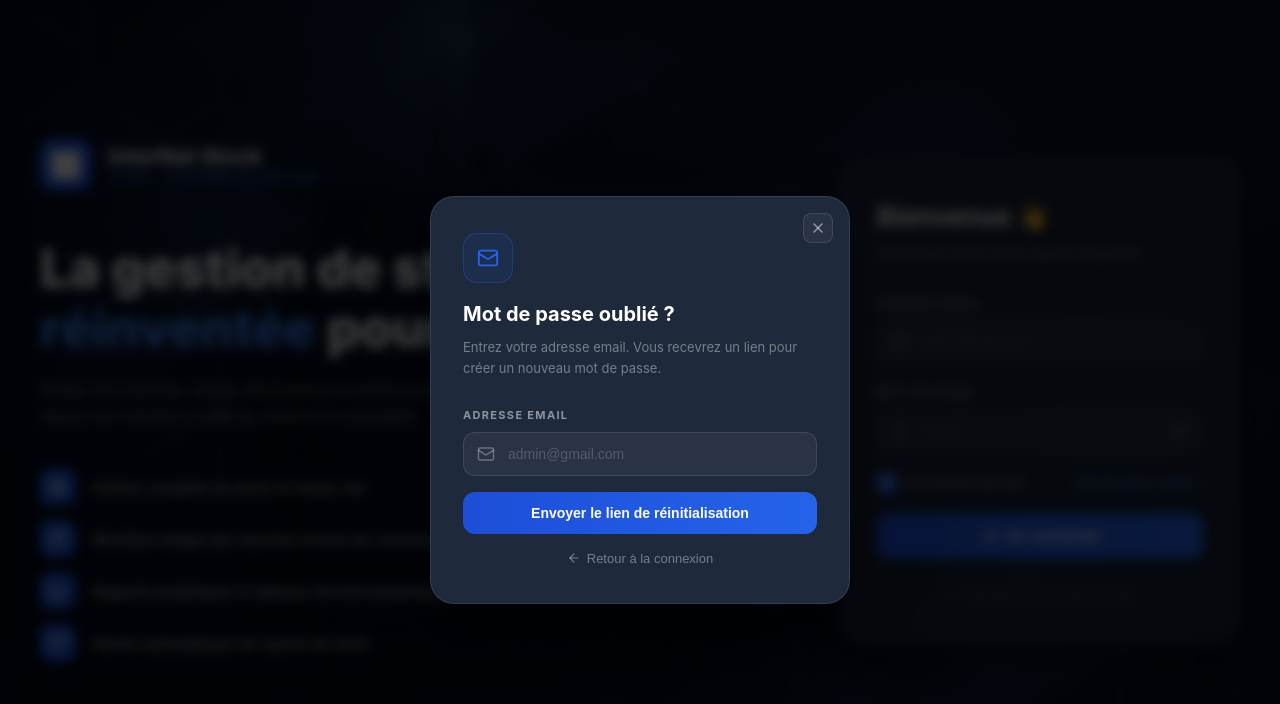
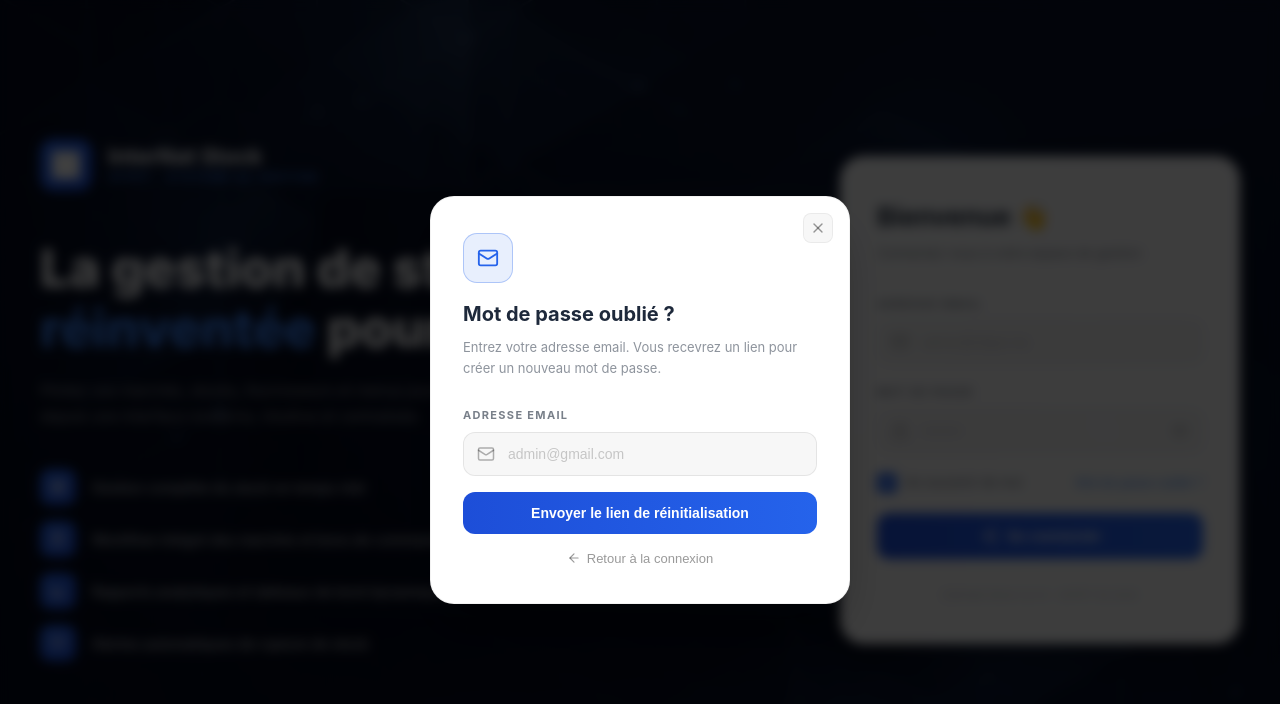
Before and after one commit to ZahiriAsma/projet-setnance, a React (Vite) app in the folder react-frontend/: page / in a window 1280 px wide. Both pictures are taken after a click on the button "Mot de passe oublié ?". Shown: the top 704 px of the page. Built offline with nearby package versions, Linux system fonts and the light colour scheme.

Commit message:
Update login card background to white and adjust text colors

```diff
--- a/react-frontend/src/components/LoginPage.jsx
+++ b/react-frontend/src/components/LoginPage.jsx
@@ -7,16 +7,16 @@ import cardBg from '../assets/login_bg.png';
 /* ─────────────── Shared Styles ─────────────── */
 const inputStyle = (focused) => ({
     width: '100%', boxSizing: 'border-box',
-    background: 'rgba(255,255,255,0.05)',
-    border: `1px solid ${focused ? '#2563eb' : 'rgba(255,255,255,0.1)'}`,
+    background: 'rgba(0,0,0,0.03)',
+    border: `1px solid ${focused ? '#2563eb' : 'rgba(0,0,0,0.08)'}`,
     borderRadius: '12px',
     padding: '13px 14px 13px 44px',
-    color: 'white', fontSize: '14px', outline: 'none',
+    color: '#1e293b', fontSize: '14px', outline: 'none',
     transition: 'border-color 0.2s',
 });
 
 const labelStyle = {
-    display: 'block', color: 'rgba(255,255,255,0.5)',
+    display: 'block', color: 'rgba(30, 41, 59, 0.6)',
     fontSize: '11px', fontWeight: '700',
     letterSpacing: '0.12em', textTransform: 'uppercase', marginBottom: '8px',
 };
@@ -52,19 +52,19 @@ const ForgotModal = ({ onClose }) => {
             padding: '24px', backdropFilter: 'blur(6px)',
         }}>
             <div style={{
-                background: '#1e293b',
-                border: '1px solid rgba(255,255,255,0.1)',
+                background: 'white',
+                border: '1px solid rgba(0,0,0,0.05)',
                 borderRadius: '24px', padding: '36px 32px',
                 width: '100%', maxWidth: '420px',
                 boxSizing: 'border-box', position: 'relative',
-                boxShadow: '0 25px 50px -12px rgba(0, 0, 0, 0.5)',
+                boxShadow: '0 25px 50px -12px rgba(0, 0, 0, 0.3)',
             }}>
                 <button onClick={onClose} style={{
                     position: 'absolute', top: '16px', right: '16px',
-                    background: 'rgba(255,255,255,0.05)',
-                    border: '1px solid rgba(255,255,255,0.1)',
+                    background: 'rgba(0,0,0,0.03)',
+                    border: '1px solid rgba(0,0,0,0.05)',
                     borderRadius: '8px', padding: '6px', cursor: 'pointer',
-                    color: 'rgba(255,255,255,0.5)', display: 'flex', alignItems: 'center',
+                    color: 'rgba(0,0,0,0.4)', display: 'flex', alignItems: 'center',
                 }}>
                     <X style={{ width: '16px', height: '16px' }} />
                 </button>
@@ -80,17 +80,17 @@ const ForgotModal = ({ onClose }) => {
                         }}>
                             <Mail style={{ width: '28px', height: '28px', color: '#2563eb' }} />
                         </div>
-                        <h3 style={{ color: 'white', fontSize: '20px', fontWeight: '700', margin: '0 0 10px' }}>
+                        <h3 style={{ color: '#1e293b', fontSize: '20px', fontWeight: '700', margin: '0 0 10px' }}>
                             Email envoyé ! ✅
                         </h3>
-                        <p style={{ color: 'rgba(255,255,255,0.5)', fontSize: '14px', lineHeight: '1.6', margin: '0 0 8px' }}>
+                        <p style={{ color: 'rgba(30, 41, 59, 0.6)', fontSize: '14px', lineHeight: '1.6', margin: '0 0 8px' }}>
                             Un lien de réinitialisation a été envoyé à
                         </p>
                         <p style={{ color: '#3b82f6', fontWeight: '600', fontSize: '14px', margin: '0 0 24px' }}>
                             {email}
                         </p>
-                        <p style={{ color: 'rgba(255,255,255,0.35)', fontSize: '12px', margin: '0 0 28px', lineHeight: '1.6' }}>
-                            Vérifiez votre boîte de réception et cliquez sur le lien pour réinitialiser votre mot de passe. Le lien expire dans <strong style={{ color: 'rgba(255,255,255,0.6)' }}>60 minutes</strong>.
+                        <p style={{ color: 'rgba(30, 41, 59, 0.45)', fontSize: '12px', margin: '0 0 28px', lineHeight: '1.6' }}>
+                            Vérifiez votre boîte de réception et cliquez sur le lien pour réinitialiser votre mot de passe. Le lien expire dans <strong style={{ color: 'rgba(30, 41, 59, 0.7)' }}>60 minutes</strong>.
                         </p>
                         <button onClick={onClose} style={{
                             background: 'linear-gradient(90deg, #1d4ed8, #2563eb)',
@@ -113,10 +113,10 @@ const ForgotModal = ({ onClose }) => {
                             }}>
                                 <Mail style={{ width: '22px', height: '22px', color: '#2563eb' }} />
                             </div>
-                            <h3 style={{ color: 'white', fontSize: '20px', fontWeight: '700', margin: '0 0 8px' }}>
+                            <h3 style={{ color: '#1e293b', fontSize: '20px', fontWeight: '700', margin: '0 0 8px' }}>
                                 Mot de passe oublié ?
                             </h3>
-                            <p style={{ color: 'rgba(255,255,255,0.4)', fontSize: '13px', margin: 0, lineHeight: '1.6' }}>
+                            <p style={{ color: 'rgba(30, 41, 59, 0.5)', fontSize: '13px', margin: 0, lineHeight: '1.6' }}>
                                 Entrez votre adresse email. Vous recevrez un lien pour créer un nouveau mot de passe.
                             </p>
                         </div>
@@ -139,7 +139,7 @@ const ForgotModal = ({ onClose }) => {
                                     <Mail style={{
                                         position: 'absolute', left: '14px', top: '50%',
                                         transform: 'translateY(-50%)', width: '18px', height: '18px',
-                                        color: focused ? '#2563eb' : 'rgba(255,255,255,0.3)',
+                                        color: focused ? '#2563eb' : 'rgba(0,0,0,0.3)',
                                         transition: 'color 0.2s',
                                     }} />
                                     <input
@@ -171,7 +171,7 @@ const ForgotModal = ({ onClose }) => {
 
                             <button type="button" onClick={onClose} style={{
                                 background: 'none', border: 'none',
-                                color: 'rgba(255,255,255,0.4)', cursor: 'pointer',
+                                color: 'rgba(0,0,0,0.4)', cursor: 'pointer',
                                 fontSize: '13px', display: 'flex',
                                 alignItems: 'center', justifyContent: 'center', gap: '6px',
                             }}>
@@ -289,19 +289,19 @@ const LoginPage = () => {
                     {/* ── RIGHT: LOGIN CARD ── */}
                     <div style={{
                         width: '100%', maxWidth: '400px',
-                        background: 'rgba(30, 41, 59, 0.7)',
-                        border: '1px solid rgba(255,255,255,0.1)',
+                        background: 'rgba(255, 255, 255, 0.95)',
+                        border: '1px solid rgba(255,255,255,0.2)',
                         borderRadius: '24px', padding: '40px 36px',
                         boxSizing: 'border-box',
                         backdropFilter: 'blur(16px)', WebkitBackdropFilter: 'blur(16px)',
                         flexShrink: 0,
-                        boxShadow: '0 25px 50px -12px rgba(0, 0, 0, 0.5)',
+                        boxShadow: '0 25px 50px -12px rgba(0, 0, 0, 0.35)',
                     }}>
                         <div style={{ marginBottom: '32px' }}>
-                            <h2 style={{ color: 'white', fontSize: '26px', fontWeight: '700', margin: '0 0 8px 0' }}>
+                            <h2 style={{ color: '#1e293b', fontSize: '26px', fontWeight: '700', margin: '0 0 8px 0' }}>
                                 Bienvenue 👋
                             </h2>
-                            <p style={{ color: 'rgba(255,255,255,0.45)', fontSize: '13px', margin: 0 }}>
+                            <p style={{ color: 'rgba(30, 41, 59, 0.6)', fontSize: '13px', margin: 0 }}>
                                 Connectez-vous à votre espace de gestion
                             </p>
                         </div>
@@ -320,7 +320,7 @@ const LoginPage = () => {
                             <div>
                                 <label style={labelStyle}>Adresse Email</label>
                                 <div style={{ position: 'relative' }}>
-                                    <Mail style={{ position: 'absolute', left: '14px', top: '50%', transform: 'translateY(-50%)', width: '18px', height: '18px', color: focused === 'email' ? '#2563eb' : 'rgba(255,255,255,0.3)', transition: 'color 0.2s' }} />
+                                    <Mail style={{ position: 'absolute', left: '14px', top: '50%', transform: 'translateY(-50%)', width: '18px', height: '18px', color: focused === 'email' ? '#2563eb' : 'rgba(0,0,0,0.3)', transition: 'color 0.2s' }} />
                                     <input type="email" value={email} onChange={e => setEmail(e.target.value)} placeholder="admin@ofppt.ma" required style={inputStyle(focused === 'email')} onFocus={() => setFocused('email')} onBlur={() => setFocused('')} />
                                 </div>
                             </div>
@@ -329,9 +329,9 @@ const LoginPage = () => {
                             <div>
                                 <label style={labelStyle}>Mot de passe</label>
                                 <div style={{ position: 'relative' }}>
-                                    <Lock style={{ position: 'absolute', left: '14px', top: '50%', transform: 'translateY(-50%)', width: '18px', height: '18px', color: focused === 'pwd' ? '#2563eb' : 'rgba(255,255,255,0.3)', transition: 'color 0.2s' }} />
+                                    <Lock style={{ position: 'absolute', left: '14px', top: '50%', transform: 'translateY(-50%)', width: '18px', height: '18px', color: focused === 'pwd' ? '#2563eb' : 'rgba(0,0,0,0.3)', transition: 'color 0.2s' }} />
                                     <input type={showPassword ? 'text' : 'password'} value={password} onChange={e => setPassword(e.target.value)} placeholder="••••••••" required style={{ ...inputStyle(focused === 'pwd'), paddingRight: '44px' }} onFocus={() => setFocused('pwd')} onBlur={() => setFocused('')} />
-                                    <button type="button" onClick={() => setShowPassword(!showPassword)} style={{ position: 'absolute', right: '14px', top: '50%', transform: 'translateY(-50%)', background: 'none', border: 'none', cursor: 'pointer', color: 'rgba(255,255,255,0.3)', padding: 0, display: 'flex' }}>
+                                    <button type="button" onClick={() => setShowPassword(!showPassword)} style={{ position: 'absolute', right: '14px', top: '50%', transform: 'translateY(-50%)', background: 'none', border: 'none', cursor: 'pointer', color: 'rgba(0,0,0,0.25)', padding: 0, display: 'flex' }}>
                                         {showPassword ? <EyeOff style={{ width: '18px', height: '18px' }} /> : <Eye style={{ width: '18px', height: '18px' }} />}
                                     </button>
                                 </div>
@@ -339,11 +339,11 @@ const LoginPage = () => {
 
                             {/* Remember Me + Forgot */}
                             <div style={{ display: 'flex', alignItems: 'center', justifyContent: 'space-between', fontSize: '13px' }}>
-                                <label style={{ display: 'flex', alignItems: 'center', gap: '8px', cursor: 'pointer', color: 'rgba(255,255,255,0.55)', userSelect: 'none' }}>
+                                <label style={{ display: 'flex', alignItems: 'center', gap: '8px', cursor: 'pointer', color: 'rgba(30, 41, 59, 0.65)', userSelect: 'none' }}>
                                     <div onClick={() => setRememberMe(!rememberMe)} style={{
                                         width: '16px', height: '16px', flexShrink: 0,
                                         borderRadius: '4px',
-                                        border: `2px solid ${rememberMe ? '#2563eb' : 'rgba(255,255,255,0.25)'}`,
+                                        border: `2px solid ${rememberMe ? '#2563eb' : 'rgba(0,0,0,0.15)'}`,
                                         background: rememberMe ? '#2563eb' : 'transparent',
                                         display: 'flex', alignItems: 'center', justifyContent: 'center',
                                         cursor: 'pointer', transition: 'all 0.2s',
@@ -384,7 +384,7 @@ const LoginPage = () => {
                             </button>
                         </form>
 
-                        <p style={{ textAlign: 'center', color: 'rgba(255,255,255,0.2)', fontSize: '11px', margin: '28px 0 0 0' }}>
+                        <p style={{ textAlign: 'center', color: 'rgba(30, 41, 59, 0.3)', fontSize: '11px', margin: '28px 0 0 0' }}>
                             InterNat Stock v2.4.1 · OFPPT © 2025
                         </p>
                     </div>
@@ -393,7 +393,7 @@ const LoginPage = () => {
 
             <style>{`
                 @keyframes spin { to { transform: rotate(360deg); } }
-                input::placeholder { color: rgba(255,255,255,0.2); }
+                input::placeholder { color: rgba(0,0,0,0.2); }
             `}</style>
         </>
     );
```
